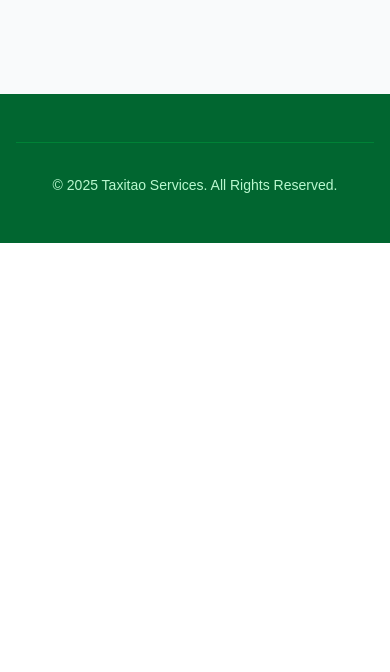
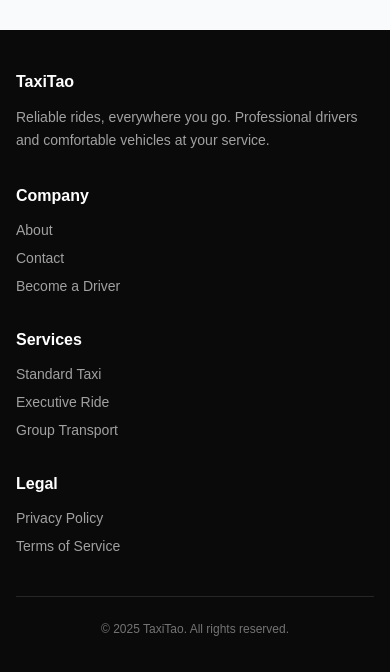
Before and after one commit to sieless/Taxi-Tao, a Next.js app: page /login in a window 390 px wide. Shown: the part 814-1486 px from the top of the page. Before the commit the page ends 1057 px from the top, so only its background shows below. Built offline with nearby package versions, Linux system fonts and the light colour scheme; no server answers.

Commit message:
feat: implement initial application layout with responsive Navbar, Footer, and global styling for the main page.

```diff
--- a/app/globals.css
+++ b/app/globals.css
@@ -36,6 +36,19 @@ body {
   overscroll-behavior: none;
 }
 
+/* Prevent background images from stretching */
+.bg-cover {
+  background-size: cover !important;
+  background-position: center !important;
+  background-repeat: no-repeat !important;
+}
+
+/* Prevent fixed elements from causing horizontal scrolling */
+* {
+  max-width: 100vw;
+  box-sizing: border-box;
+}
+
 /* Global utility to ensure images don't overflow */
 img, video {
   max-width: 100%;
--- a/app/page.tsx
+++ b/app/page.tsx
@@ -205,25 +205,21 @@ export default function Home() {
       {/* Hero Section */}
       <section
         id="home"
-        className="relative text-white py-20 md:py-32 min-h-[600px] flex items-center"
+        className="relative w-full h-[70vh] md:h-[60vh] bg-cover bg-center bg-no-repeat flex items-center"
+        style={{
+          backgroundImage: `url('https://images.unsplash.com/photo-1502224562085-639556652f33?ixlib=rb-4.0.3&ixid=M3wxMjA3fDB8MHxwaG90by1wYWdlfHx8fGVufDB8fHx8fA%3D%3D&auto=format&fit=crop&w=1470&q=80')`,
+        }}
       >
-        <div className="absolute inset-0 z-0">
-          <div className="absolute inset-0 bg-black/70 z-10"></div>
-          <img
-            src="https://images.unsplash.com/photo-1502224562085-639556652f33?ixlib=rb-4.0.3&ixid=M3wxMjA3fDB8MHxwaG90by1wYWdlfHx8fGVufDB8fHx8fA%3D%3D&auto=format&fit=crop&w=1470&q=80"
-            alt="Taxi Background"
-            className="w-full h-full object-cover"
-          />
-        </div>
-        <div className="relative z-20 max-w-7xl mx-auto px-4 text-center">
-          <h1 className="text-4xl md:text-5xl lg:text-6xl font-bold mb-6 animate-fade-in delay-200">
+        <div className="absolute inset-0 bg-black/40 z-0" />
+        <div className="relative z-10 max-w-7xl mx-auto px-4 text-center text-white flex flex-col items-center justify-center h-full">
+          <h1 className="text-4xl md:text-5xl lg:text-6xl font-bold mb-6 animate-fade-in delay-200 will-change-transform will-change-opacity">
             Quick & Reliable Taxi Services
           </h1>
-          <p className="text-xl md:text-2xl mb-8 max-w-3xl mx-auto animate-fade-in delay-200">
+          <p className="text-xl md:text-2xl mb-8 max-w-3xl mx-auto animate-fade-in delay-200 will-change-transform will-change-opacity">
             Experience seamless transportation with taxitao's professional
             drivers and well-maintained vehicles in Machakos, Kitui and Makueni.
           </p>
-          <div className="flex flex-col md:flex-row justify-center gap-4 animate-fade-in delay-400">
+          <div className="flex flex-col md:flex-row justify-center gap-4 animate-fade-in delay-400 will-change-transform will-change-opacity">
             <Link
               href="/booking"
               className="bg-green-500 hover:bg-green-600 text-white font-bold py-4 px-8 rounded-full text-lg transition flex items-center justify-center gap-2 animate-pulse"
@@ -237,7 +233,7 @@ export default function Home() {
               <MapPin className="w-5 h-5" /> Find Drivers
             </Link>
           </div>
-          <div className="mt-12 flex flex-wrap justify-center gap-4 animate-fade-in delay-600">
+          <div className="relative z-10 flex flex-wrap items-center justify-center gap-6 md:gap-10 px-4 py-6 max-w-5xl mx-auto mt-8 animate-fade-in delay-600 will-change-transform will-change-opacity">
             <div className="bg-white/10 backdrop-blur-sm rounded-lg p-4 border border-white/20 text-center w-32">
               <Clock className="w-8 h-8 mb-2 mx-auto text-green-300" />
               <p className="font-semibold text-sm">24/7 Service</p>
@@ -259,9 +255,8 @@ export default function Home() {
       </section>
 
       {/* Booking Section */}
-      <section id="booking" className="bg-white py-16">
-        <div className="max-w-7xl mx-auto px-4">
-          <div className="max-w-4xl mx-auto bg-green-50 rounded-xl shadow-lg overflow-hidden">
+      <div className="relative z-20 -mt-20 md:-mt-28 px-4 pb-16">
+        <div className="max-w-5xl mx-auto bg-green-50 rounded-xl shadow-lg overflow-hidden">
           <div className="p-6 md:p-8">
             <h2 className="text-3xl font-bold text-green-700 mb-2">
               Book Your Taxi Now
@@ -292,13 +287,12 @@ export default function Home() {
           </div>
         </div>
       </div>
-      </section>
 
       {/* Available Drivers Section - Real-time Updates (Hidden from logged-in drivers) */}
       {showAvailableDrivers && <AvailableDrivers />}
 
       {/* Services Section */}
-      <section id="services" className="py-16 bg-white">
+      <section id="services" className="py-6 md:py-12 bg-white">
         <div className="max-w-7xl mx-auto px-4">
           <div className="text-center mb-12">
             <span className="inline-block bg-green-100 text-green-700 px-4 py-1 rounded-full text-sm font-semibold mb-3">
@@ -313,9 +307,9 @@ export default function Home() {
             </p>
           </div>
 
-          <div className="grid grid-cols-1 md:grid-cols-2 lg:grid-cols-3 gap-8">
+          <div className="grid grid-cols-1 sm:grid-cols-2 lg:grid-cols-3 gap-6 px-4 max-w-6xl mx-auto">
             {/* Standard Taxi Service */}
-            <div className="bg-white rounded-xl shadow-md overflow-hidden transition duration-300 border border-gray-100 hover:border-green-200 flex flex-col">
+            <div className="bg-white rounded-xl shadow-md overflow-hidden transition duration-300 border border-gray-100 hover:border-green-200 flex flex-col hover:scale-105 active:scale-95">
               <div className="h-48 bg-green-50 relative">
                 <Image
                   src="/images/service-standard.png"
@@ -348,7 +342,7 @@ export default function Home() {
             </div>
 
             {/* Executive Ride Service */}
-            <div className="bg-white rounded-xl shadow-md overflow-hidden transition duration-300 border border-gray-100 hover:border-green-200 flex flex-col">
+            <div className="bg-white rounded-xl shadow-md overflow-hidden transition duration-300 border border-gray-100 hover:border-green-200 flex flex-col hover:scale-105 active:scale-95">
               <div className="h-48 bg-green-50 relative">
                 <Image
                   src="/images/service-executive.png"
@@ -381,7 +375,7 @@ export default function Home() {
             </div>
 
             {/* Group Transport Service */}
-            <div className="bg-white rounded-xl shadow-md overflow-hidden transition duration-300 border border-gray-100 hover:border-green-200 flex flex-col">
+            <div className="bg-white rounded-xl shadow-md overflow-hidden transition duration-300 border border-gray-100 hover:border-green-200 flex flex-col hover:scale-105 active:scale-95">
               <div className="h-48 bg-green-50 relative">
                 <Image
                   src="/images/service-group.png"
@@ -419,7 +413,7 @@ export default function Home() {
       </section>
 
       {/* Call Center Section */}
-      <section className="bg-green-600 text-white py-16">
+      <section className="w-full px-4 py-10 bg-green-600 text-white text-center">
         <div className="max-w-7xl mx-auto px-4 text-center">
           <div className="max-w-4xl mx-auto">
             <div className="inline-block bg-white text-green-600 rounded-full p-4 mb-6 shadow-lg">
@@ -484,7 +478,7 @@ export default function Home() {
       </section>
 
       {/* Testimonials Section */}
-      <section id="testimonials" className="py-16 bg-gray-50">
+      <section id="testimonials" className="py-6 md:py-12 bg-gray-50">
         <div className="max-w-7xl mx-auto px-4">
           <div className="text-center mb-12">
             <span className="inline-block bg-green-100 text-green-700 px-4 py-1 rounded-full text-sm font-semibold mb-3">
@@ -550,7 +544,7 @@ export default function Home() {
       </section>
 
       {/* About Section */}
-      <section id="about" className="py-16 bg-white">
+      <section id="about" className="py-6 md:py-12 bg-white">
         <div className="max-w-7xl mx-auto px-4">
           <div className="flex flex-col lg:flex-row items-center gap-12">
             <div className="lg:w-1/2">
@@ -616,7 +610,7 @@ export default function Home() {
       </section>
 
       {/* Contact Section */}
-      <section id="contact" className="py-16 bg-gray-50">
+      <section id="contact" className="py-6 md:py-12 bg-gray-50">
         <div className="max-w-7xl mx-auto px-4">
           <div className="text-center mb-12">
             <span className="inline-block bg-green-100 text-green-700 px-4 py-1 rounded-full text-sm font-semibold mb-3">
--- a/components/Footer.tsx
+++ b/components/Footer.tsx
@@ -1,18 +1,54 @@
 "use client";
 
 import { usePathname } from "next/navigation";
+import Link from "next/link";
 
 export default function Footer() {
   const pathname = usePathname();
 
   return (
-    <footer className="bg-green-800 text-green-200 py-12">
-      <div className="max-w-7xl mx-auto px-4">
-        <div className="border-t border-green-700 pt-8 text-center text-sm">
-          <p>
-            &copy; {new Date().getFullYear()} Taxitao Services. All Rights Reserved.
+    <footer className="w-full bg-neutral-950 text-neutral-300 px-4 py-10">
+      <div className="max-w-6xl mx-auto grid grid-cols-1 sm:grid-cols-2 md:grid-cols-4 gap-8">
+        {/* Column 1 */}
+        <div>
+          <h3 className="font-bold mb-3 text-white">TaxiTao</h3>
+          <p className="text-sm leading-relaxed text-neutral-400">
+            Reliable rides, everywhere you go. Professional drivers and comfortable vehicles at your service.
           </p>
         </div>
+
+        {/* Column 2 */}
+        <div>
+          <h3 className="font-semibold mb-3 text-white">Company</h3>
+          <ul className="space-y-2 text-sm text-neutral-400">
+            <li><Link href="/#about" className="hover:text-white transition">About</Link></li>
+            <li><Link href="/#contact" className="hover:text-white transition">Contact</Link></li>
+            <li><Link href="/driver/register" className="hover:text-white transition">Become a Driver</Link></li>
+          </ul>
+        </div>
+
+        {/* Column 3 */}
+        <div>
+          <h3 className="font-semibold mb-3 text-white">Services</h3>
+          <ul className="space-y-2 text-sm text-neutral-400">
+            <li><Link href="/#services" className="hover:text-white transition">Standard Taxi</Link></li>
+            <li><Link href="/#services" className="hover:text-white transition">Executive Ride</Link></li>
+            <li><Link href="/#services" className="hover:text-white transition">Group Transport</Link></li>
+          </ul>
+        </div>
+
+        {/* Column 4 */}
+        <div>
+          <h3 className="font-semibold mb-3 text-white">Legal</h3>
+          <ul className="space-y-2 text-sm text-neutral-400">
+            <li><Link href="/privacy" className="hover:text-white transition">Privacy Policy</Link></li>
+            <li><Link href="/terms" className="hover:text-white transition">Terms of Service</Link></li>
+          </ul>
+        </div>
+      </div>
+
+      <div className="border-t border-neutral-800 mt-10 pt-6 text-center text-xs text-neutral-500">
+        <p>&copy; {new Date().getFullYear()} TaxiTao. All rights reserved.</p>
       </div>
     </footer>
   );
--- a/components/MobileMenu.tsx
+++ b/components/MobileMenu.tsx
@@ -46,7 +46,7 @@ export default function MobileMenu({
       <div
         className="
           fixed top-0 right-0 bottom-0
-          w-[85vw] max-w-80
+          w-[85vw] max-w-[350px]
           bg-white shadow-2xl z-[80] flex flex-col
           animate-in slide-in-from-right duration-300
           overflow-y-auto
--- a/components/Navbar.tsx
+++ b/components/Navbar.tsx
@@ -49,7 +49,7 @@ export default function Navbar() {
 
   return (
     <nav
-      className={`sticky top-0 z-50 transition-all duration-300 ${
+      className={`fixed top-0 left-0 w-full overflow-hidden z-50 transition-all duration-300 ${
         isScrolled ? "bg-white/95 backdrop-blur-md shadow-md" : "bg-white shadow-sm"
       }`}
     >
--- a/components/ProfileIcon.tsx
+++ b/components/ProfileIcon.tsx
@@ -135,7 +135,7 @@ export default function ProfileIcon() {
 
       {isOpen && (
         <div
-          className="absolute right-0 mt-2 w-[90vw] sm:w-80 max-w-80 bg-white rounded-xl shadow-2xl border border-gray-200 z-50 overflow-hidden animate-in fade-in slide-in-from-top-2 duration-200"
+          className="absolute right-0 mt-2 w-[90vw] sm:w-72 max-w-72 bg-white rounded-xl shadow-2xl border border-gray-200 z-50 overflow-hidden animate-in fade-in slide-in-from-top-2 duration-200"
           role="menu"
           aria-label="Profile menu"
         >
```
Lines whose indentation alone changed are shown as unchanged.
